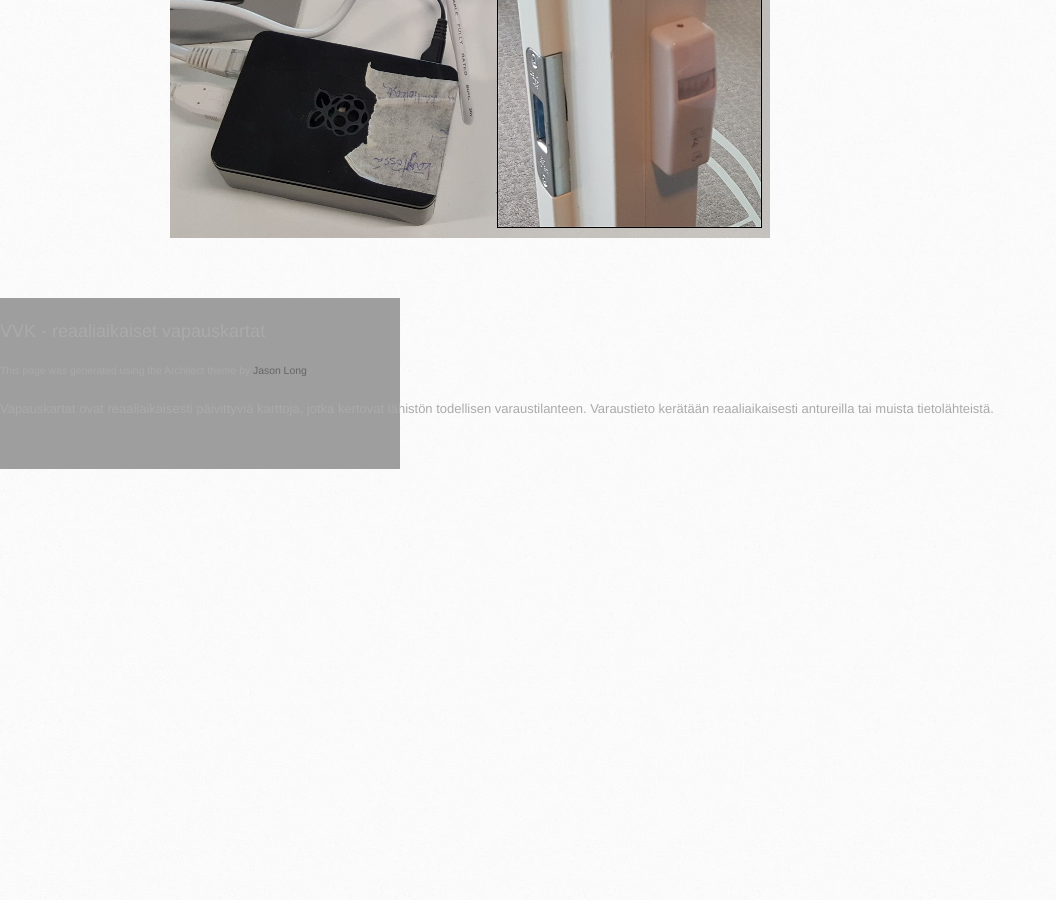
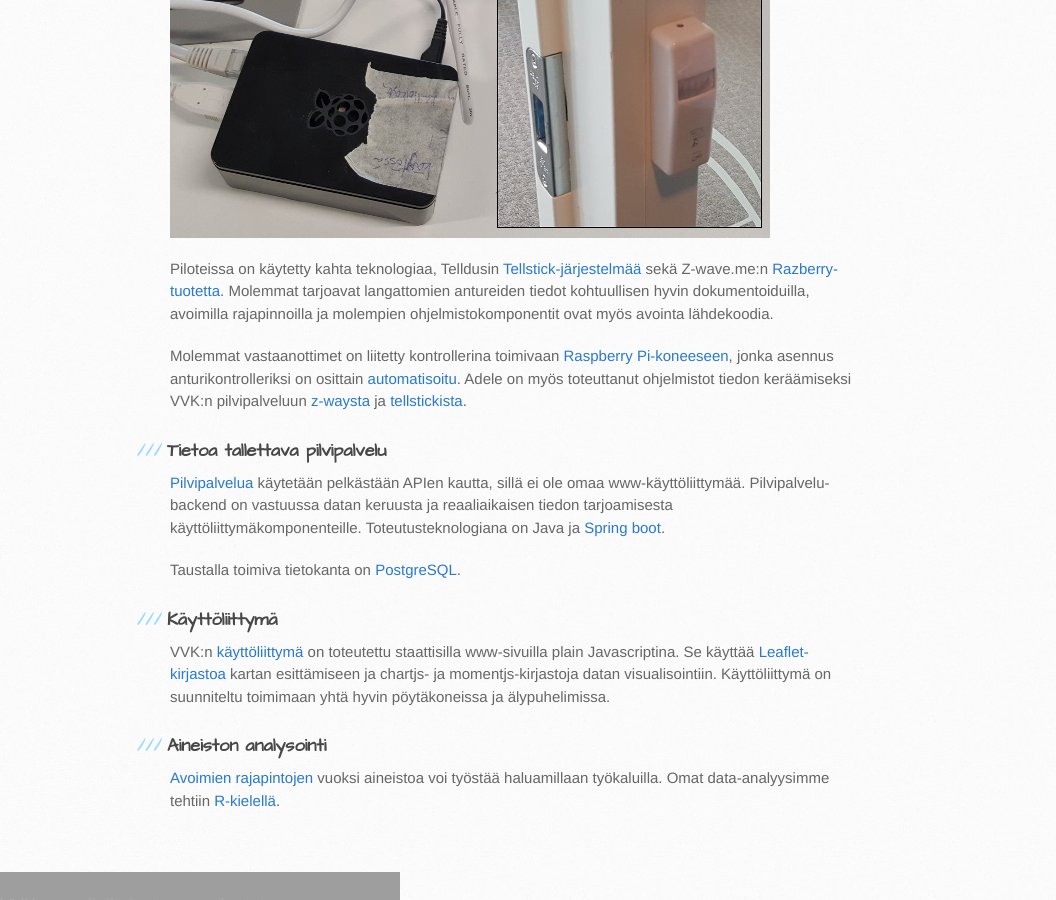
Before and after one commit to KoneidenKapinaAdele/vvk, a Jekyll site: the page built from teknologia.md, in a window 1280 px wide and 900 px high, scrolled down 1531 px. Shown: the whole window, without its empty margins (0-1056 px from the left). Built offline with Jekyll 4.4.1, drawn with Linux system fonts in a browser that asks for light colours; before the commit the page ends 2000 px from its top, so only the background shows below that.

Commit message:
loput teknologiasivusta

```diff
--- a/teknologia.md
+++ b/teknologia.md
@@ -28,3 +28,46 @@
 liikettä, se pysyy varattuna niin kauan, kuin ovi on kiinni.
 
 ![antureita ja tukiasema](images/anturit.jpeg)
+
+Piloteissa on käytetty kahta teknologiaa, Telldusin
+[Tellstick-järjestelmää](http://www.telldus.se/products/tellstick) sekä
+Z-wave.me:n [Razberry-tuotetta](https://www.z-wave.me/index.php?id=22).
+Molemmat tarjoavat langattomien antureiden tiedot kohtuullisen hyvin
+dokumentoiduilla, avoimilla rajapinnoilla ja molempien
+ohjelmistokomponentit ovat myös avointa lähdekoodia.
+
+Molemmat vastaanottimet on liitetty kontrollerina toimivaan [Raspberry
+Pi-koneeseen](https://www.raspberrypi.org/), jonka asennus
+anturikontrolleriksi on osittain
+[automatisoitu](https://github.com/KoneidenKapinaAdele/vvk-data-collection/tree/master/rz-controller).
+Adele on myös toteuttanut ohjelmistot tiedon keräämiseksi VVK:n
+pilvipalveluun
+[z-waysta](https://github.com/KoneidenKapinaAdele/vvk-data-collection/tree/master/razberry-client)
+ja
+[tellstickista](https://github.com/KoneidenKapinaAdele/vvk-data-collection/tree/master/telldus-client).
+
+### Tietoa tallettava pilvipalvelu
+
+[Pilvipalvelua](https://github.com/KoneidenKapinaAdele/vvk-back)
+käytetään pelkästään APIen kautta, sillä ei ole omaa
+www-käyttöliittymää.  Pilvipalvelu-backend on vastuussa datan keruusta
+ja reaaliaikaisen tiedon tarjoamisesta käyttöliittymäkomponenteille.
+Toteutusteknologiana on Java ja [Spring
+boot](http://projects.spring.io/spring-boot/).
+
+Taustalla toimiva tietokanta on
+[PostgreSQL](https://www.postgresql.org/).
+
+### Käyttöliittymä
+
+VVK:n [käyttöliittymä](https://github.com/KoneidenKapinaAdele/vvk-ui/)
+on toteutettu staattisilla www-sivuilla plain Javascriptina.  Se käyttää
+[Leaflet-kirjastoa](http://leafletjs.com/) kartan esittämiseen ja
+chartjs- ja momentjs-kirjastoja datan visualisointiin.  Käyttöliittymä
+on suunniteltu toimimaan yhtä hyvin pöytäkoneissa ja älypuhelimissa.
+
+### Aineiston analysointi
+
+[Avoimien rajapintojen](avoindata) vuoksi aineistoa voi työstää
+haluamillaan työkaluilla.  Omat data-analyysimme tehtiin
+[R-kielellä](https://www.r-project.org/).
```
